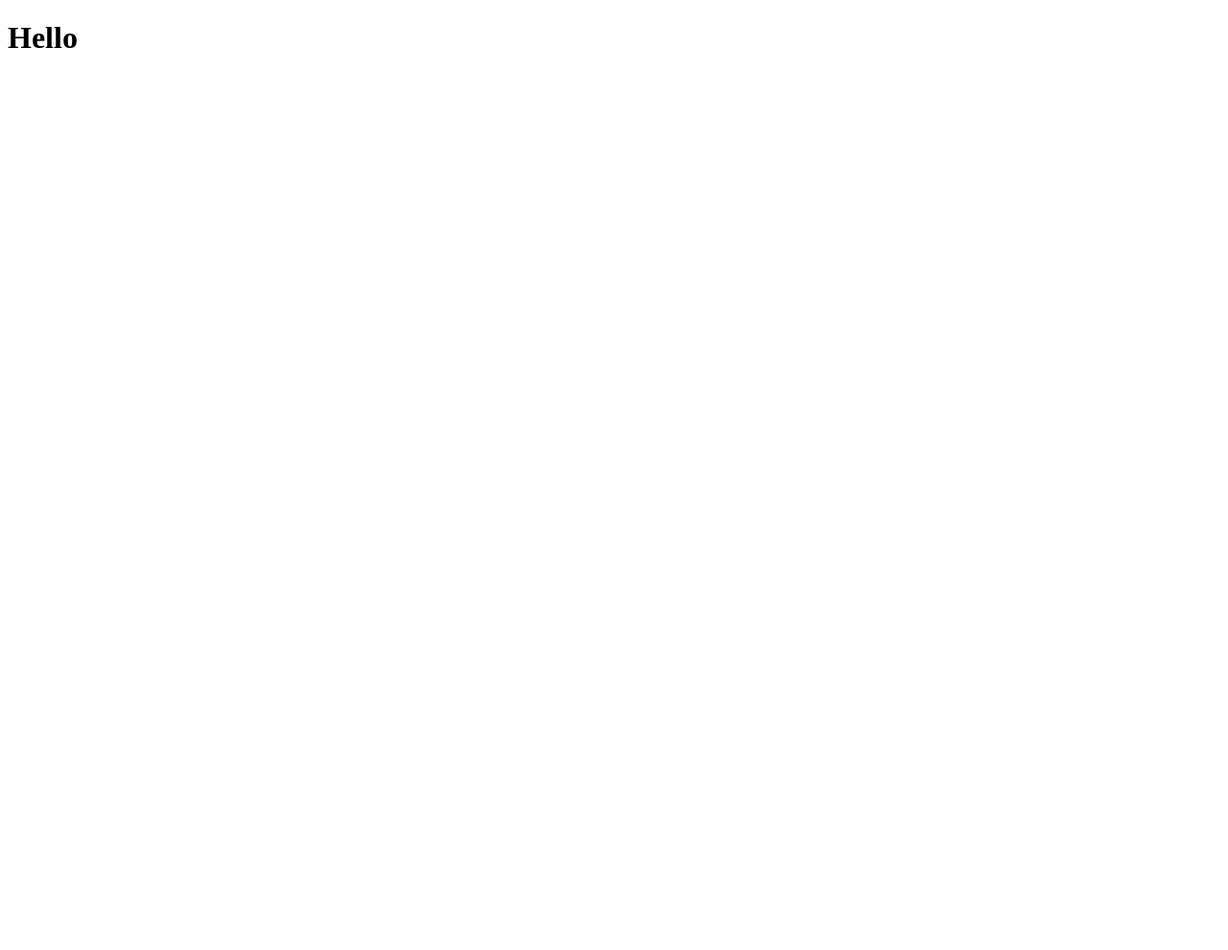
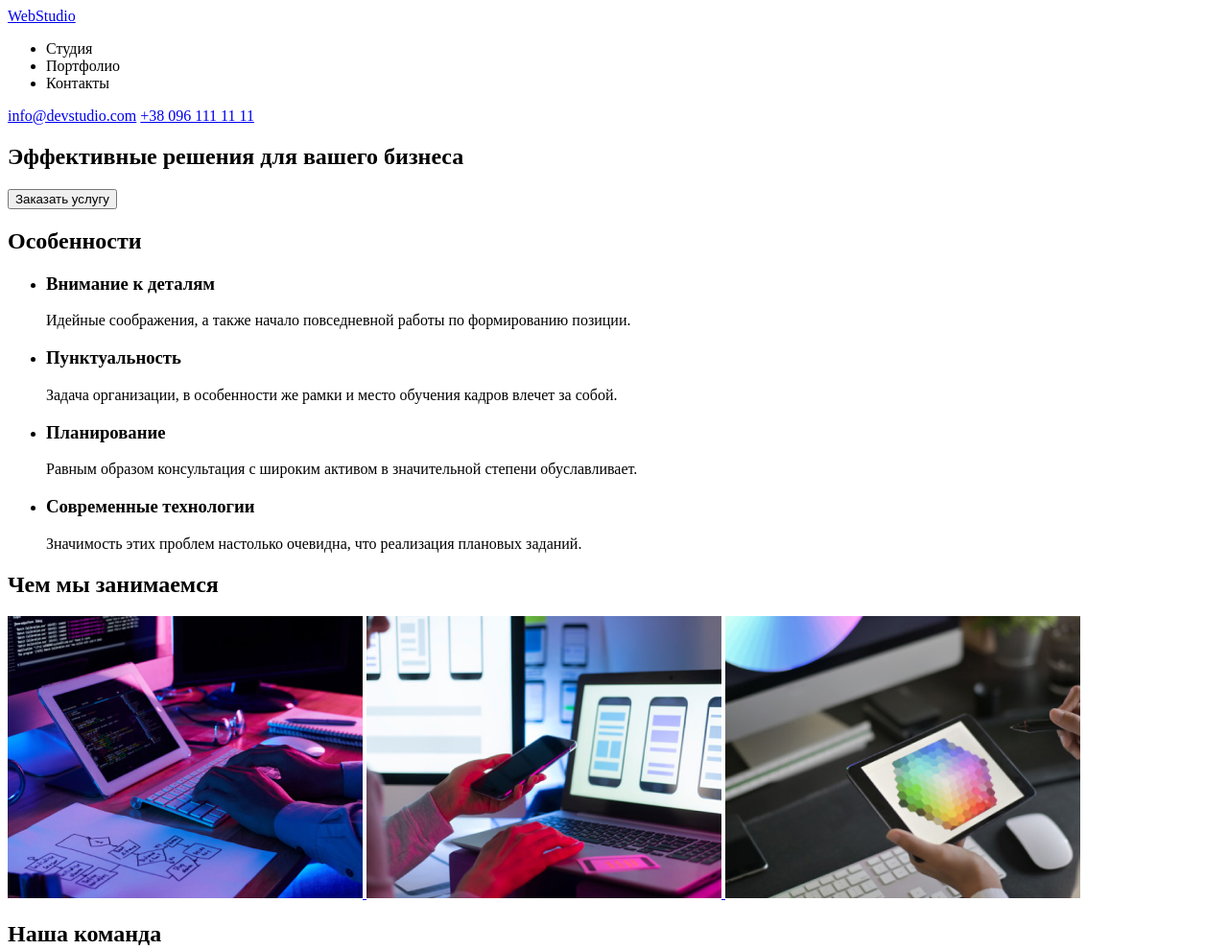
Before and after one commit to MaiiaHa/Project1, a plain HTML site: page index.html in a window 1280 px wide. Shown: the top 990 px of the page at 96% size. Before the commit the page ends 800 px from the top, so only its background shows below. Drawn offline with Linux system fonts and the light colour scheme.

Commit message:
Update index.html

```diff
--- a/index.html
+++ b/index.html
@@ -1,12 +1,104 @@
 <!DOCTYPE html>
-<html lang="en">
+<html lang="ru">
   <head>
     <meta charset="UTF-8" />
     <meta http-equiv="X-UA-Compatible" content="IE=edge" />
     <meta name="viewport" content="width=device-width, initial-scale=1.0" />
-    <title>Home work</title>
+    <title>WebStudio</title>
   </head>
   <body>
-    <h1>Hello</h1>
+    <!-- Навигация сайта -->
+    <header>
+      <nav>
+        <a href="#"> <span class="logo" lang="en">WebStudio</span></a>
+        <ul>
+          <li>Студия</li>
+          <li>Портфолио</li>
+          <li>Контакты</li>
+        </ul>
+      </nav>
+      <!-- Contacts -->
+      <div>
+        <a href="mailto:info@devstudio.com">info@devstudio.com</a>
+        <a href="tel:+380961111111">+38 096 111 11 11</a>
+      </div>
+    </header>
+    <main>
+      <!-- Закз услуги -->
+      <section class="заказ-услуги">
+        <h1>Эффективные решения для вашего бизнеса</h1>
+        <button class="заказать">Заказать услугу</button>
+      </section>
+      <!-- Особенности студии -->
+      <section class="особенности-студии">
+        <h2>Особенности</h2>
+        <ul>
+          <li>
+            <h3>Внимание к деталям</h3>
+            <p>
+              Идейные соображения, а также начало повседневной работы по
+              формированию позиции.
+            </p>
+          </li>
+          <li>
+            <h3>Пунктуальность</h3>
+            <p>
+              Задача организации, в особенности же рамки и место обучения кадров
+              влечет за собой.
+            </p>
+          </li>
+          <li>
+            <h3>Планирование</h3>
+            <p>
+              Равным образом консультация с широким активом в значительной
+              степени обуславливает.
+            </p>
+          </li>
+          <li>
+            <h3>Современные технологии</h3>
+            <p>
+              Значимость этих проблем настолько очевидна, что реализация
+              плановых заданий.
+            </p>
+          </li>
+        </ul>
+      </section>
+      <!-- Чем мы занимаемся -->
+      <section>
+        <h2>Чем мы занимаемся</h2>
+        <div>
+          <a href="#"> <img src="./images/work1.jpg" alt="work1" /> </a>
+          <a href="#"> <img src="./images/work2.jpg" alt="work2" /> </a>
+          <a href="#"> <img src="./images/work3.jpg" alt="work3" /> </a>
+        </div>
+      </section>
+      <!-- Наша команда -->
+      <section>
+        <h2>Наша команда</h2>
+        <div>
+          <img src="/images/colleague1.jpg" alt="colleague1" />
+          <h3>Игорь Демьяненко</h3>
+          <h4>Product Designer</h4>
+          <img src="/images/colleague2.jpg" alt="colleague2" />
+          <h3>Ольга Репина</h3>
+          <h4>Frontend Developer</h4>
+          <img src="/images/colleague3.jpg" alt="colleague3" />
+          <h3>Николай Тарасов</h3>
+          <h4>Marketing</h4>
+          <img src="/images/colleague4.jpg" alt="colleague4" />
+          <h3>Михаил Ермаков</h3>
+          <h4>UI Designer</h4>
+        </div>
+      </section>
+    </main>
+    <footer>
+      <!-- Поле контакты -->
+      <h2>WebStudio</h2>
+      <ul>
+        <li>г. Киев, пр-т Леси Украинки, 26</li>
+        <li>info@example.com</li>
+        <li>+38 099 111 11 11</li>
+      </ul>
+    </footer>
   </body>
 </html>
```
